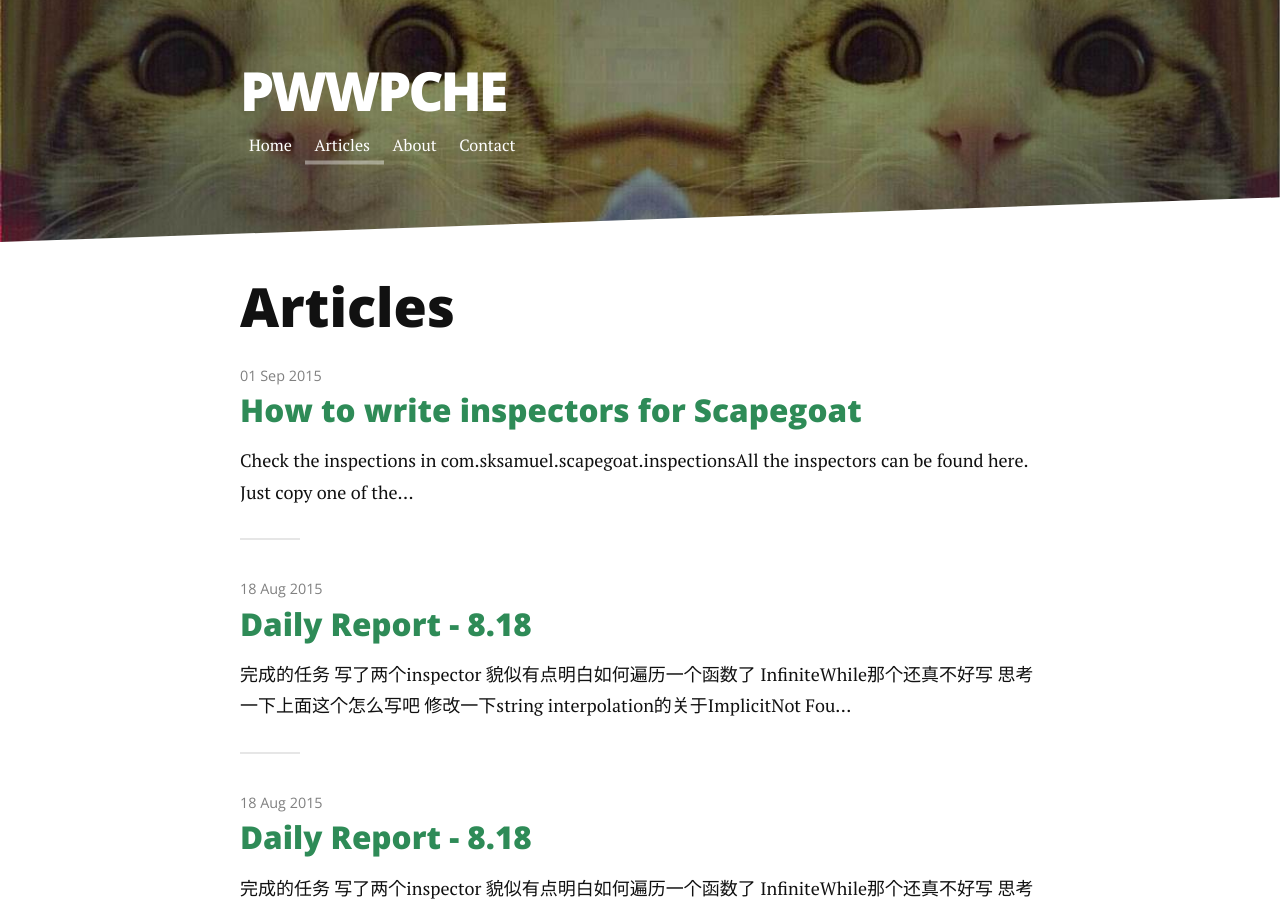
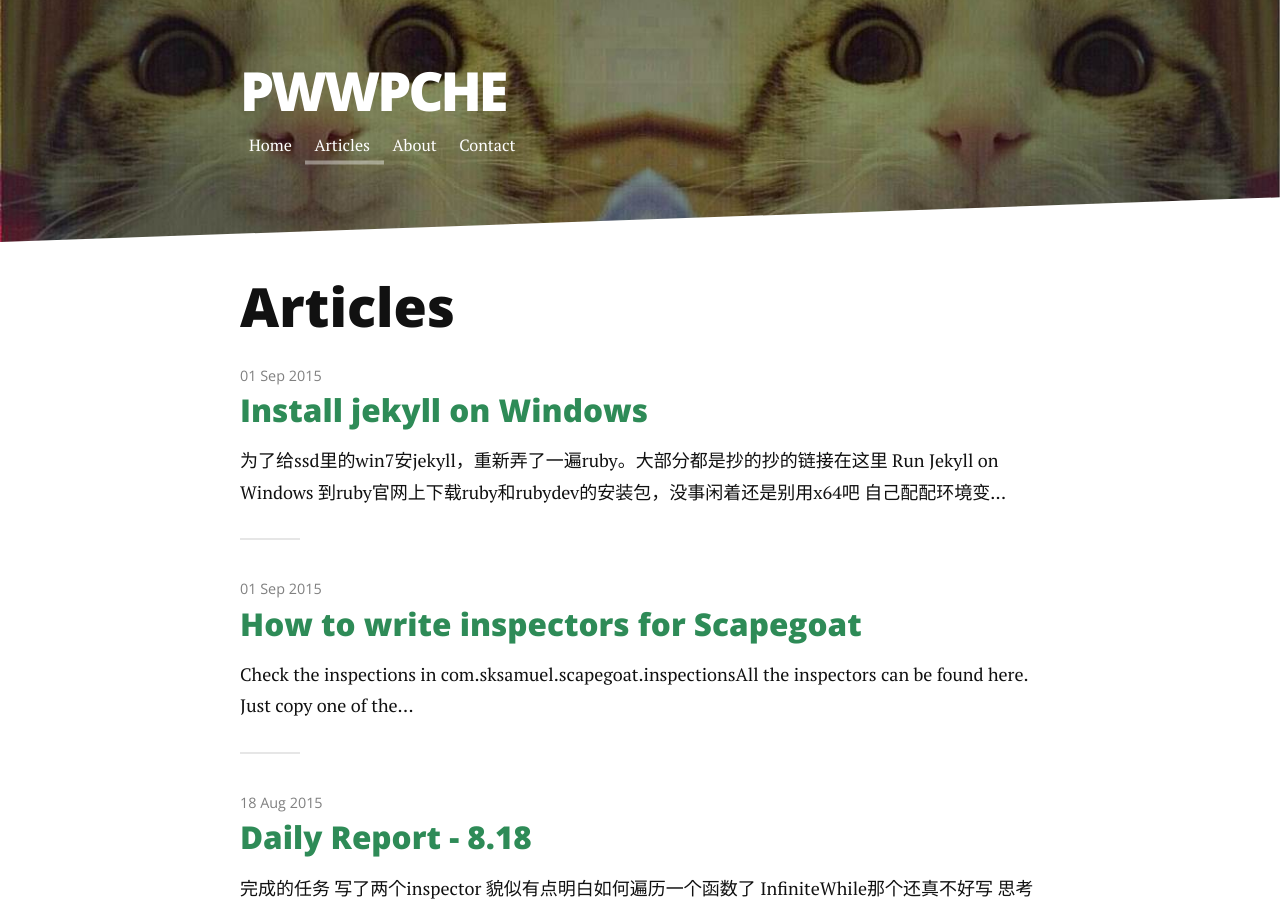
Before and after one commit to pwwpche/Github_site_source, a Jekyll site: the page built from articles.md, in a window 1280 px wide and 900 px high. Built offline with Jekyll 4.4.1, drawn with Linux system fonts in a browser that asks for light colours; nearby versions of some CDN libraries; Markdown is read by kramdown in place of the engine named in the settings.

Commit message:
add install jekyll on windows

```diff
--- a/_posts/2015-9-1-a. How to write inspectors for Scapegoat.markdown
+++ b/_posts/2015-9-1-a. How to write inspectors for Scapegoat - Copy.markdown
@@ -4,6 +4,7 @@ title:  "How to write inspectors for Scapegoat"
 date:   2015-9-1
 tags:
 - Lab
+- Scapegoat
 ---
 
 #####Check the inspections in com.sksamuel.scapegoat.inspections
--- /dev/null
+++ b/_posts/2015-9-1-b. Install Jekyll on Windows - Copy.markdown
@@ -0,0 +1,30 @@
+---
+layout: post
+title:  "Install jekyll on Windows"
+date:   2015-9-1
+tags:
+- jekyll
+- ruby
+---
+
+<p class="intro">为了给ssd里的win7安jekyll，重新弄了一遍ruby。大部分都是抄的</p>
+
+抄的链接在这里 [Run Jekyll on Windows][RJOW]
+
+1. 到ruby官网上下载ruby和rubydev的安装包，没事闲着还是别用x64吧
+2. 自己配配环境变量，把ruby21/bin加到PATH里
+3. 安装时，目录里不要带空格，否则后面gem install jekyll会报runtime error（看这里：[Invalid switch in RUBYOPT][RUBYOPT]）
+4. 下载rubygem直接安装
+5. 安好后把gem的source改一下,确保gem sources -l后只有淘宝的源
+
+{%highlight ruby%}
+$ gem sources --remove https://rubygems.org/
+$ gem sources -a https://ruby.taobao.org/
+$ gem sources -l
+{%endhighlight%}
+
+6.等着安装吧，下taobao的源下比官方的快多了
+
+
+[RJOW]:http://jekyll-windows.juthilo.com/1-ruby-and-devkit/
+[RUBYOPT]:http://stackoverflow.com/questions/16898286/error-invalid-switch-in-rubyopt-f-runtimeerror-is-shown-while-install-gems
```
